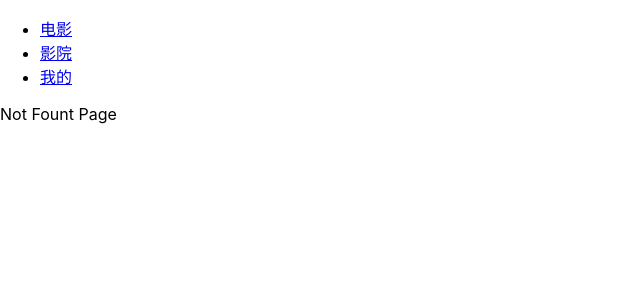
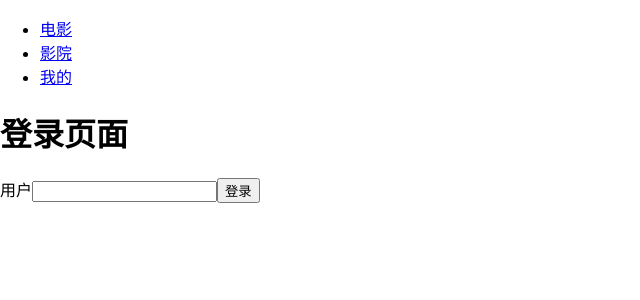
Before and after one commit to pollylii/myReactApp, a React (Create React App) app: page /#/login in a window 1280 px wide. Shown: the top 300 px of the page, without its empty margins (0-640 px from the left). Built offline with nearby package versions, Linux system fonts and the light colour scheme.

Commit message:
路由拦截

```diff
--- a/src/router/index.js
+++ b/src/router/index.js
@@ -5,7 +5,11 @@ import Cinemas from '../views/Cinemas'
 import Center from '../views/Center'
 import NotFound from '../views/NotFound'
 import Detail from '../views/Detail'
+import Login from '../views/Login'
 
+function isAuth() {
+    return localStorage.getItem("token")
+}
 
 export default class IndexRouter extends Component {
     render() {
@@ -15,7 +19,12 @@ export default class IndexRouter extends Component {
                 <Switch>
                     <Route path="/films" component={Films} ></Route>
                     <Route path="/cinemas" component={Cinemas} ></Route>
-                    <Route path="/center" component={Center} ></Route>
+
+                    <Route path="/center" render={() => {
+                        return isAuth() ? <Center /> : <Redirect to='/login'/>
+                    }} />
+                    <Route path="/login" component={Login} ></Route>
+
                     {/* <Route path="/detail" component={Detail} ></Route> */}
                     <Route path="/detail/:filmId" component={Detail} ></Route>
 
--- /dev/null
+++ b/src/views/Login.js
@@ -0,0 +1,27 @@
+import React, { useState } from 'react'
+
+export default function Login(props) {
+
+    const [tokenName, settokenName] = useState('')
+
+    const inputChange = (e) => {
+        settokenName(e.target.value)
+    }
+
+    const isAuth = () => {
+        if (tokenName === '123') {
+            localStorage.setItem('token', tokenName)
+            props.history.push('/center')
+        }else{
+            alert('用户不存在！')
+        }
+    }
+    return (
+        <div>
+            <h1>登录页面</h1>
+            <span>用户</span>
+            <input typeof='text' onChange={(e) => inputChange(e)} />
+            <button onClick={()=>isAuth()}>登录</button>
+        </div>
+    )
+}
```
